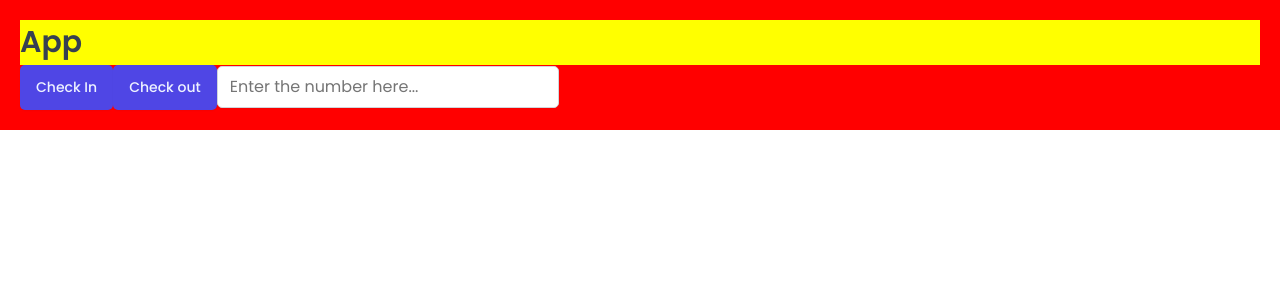
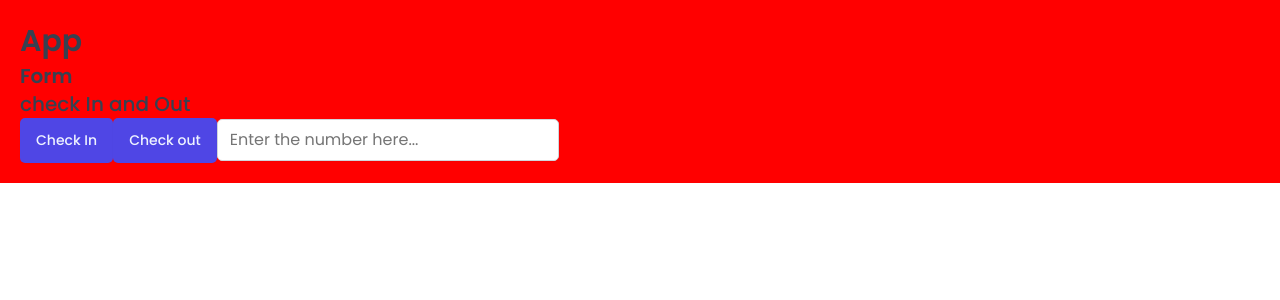
Before and after one commit to ritikkamboj/the-wild-oasis, a React (Vite) app: page / in a window 1280 px wide. Shown: the top 300 px of the page. Built offline with nearby package versions, Linux system fonts and the light colour scheme; a web font is replaced by a local one.

Commit message:
use of props to apply CSS and 'css' function

```diff
--- a/src/App.jsx
+++ b/src/App.jsx
@@ -3,12 +3,8 @@
 import GlobalStyles from "./styles/globalStyles";
 import Button from "./ui/Button";
 import Input from "./ui/Input";
+import Heading from "./ui/Heading";
 
-const H1 = styled.h1`
-  font-weight: 600;
-  font-size: 30px;
-  background-color: yellow;
-`;
 
 
 
@@ -21,7 +17,9 @@
     <>
     <GlobalStyles/>
      <StyleApp>
-      <H1>App</H1>
+      <Heading as="h1">App</Heading>
+      <Heading as="h2">Form</Heading>
+      <Heading as="h3">check In and Out </Heading>
       <Button onClick={() => alert("checkin clicked")}>Check In </Button>
       <Button onClick={() => alert("checkout clicked")}>Check out</Button>
       <Input placeholder="Enter the number here..." type="number"/>
--- /dev/null
+++ b/src/ui/Heading.jsx
@@ -0,0 +1,26 @@
+import styled, { css } from "styled-components";
+
+const Heading = styled.h1`
+  ${(props) =>
+    props.as === "h1" &&
+    css`
+      font-weight: 600;
+      font-size: 3rem;
+    `}
+    ${(props) =>
+    props.as === "h2" &&
+    css`
+      font-weight: 600;
+      font-size: 2rem;
+    `}
+    ${(props) =>
+    props.as === "h3" &&
+    css`
+      font-weight: 500;
+      font-size: 2rem;
+    `}
+  line-height : 1.4;
+  /* background-color: yellow; */
+`;
+
+export default Heading;
```
